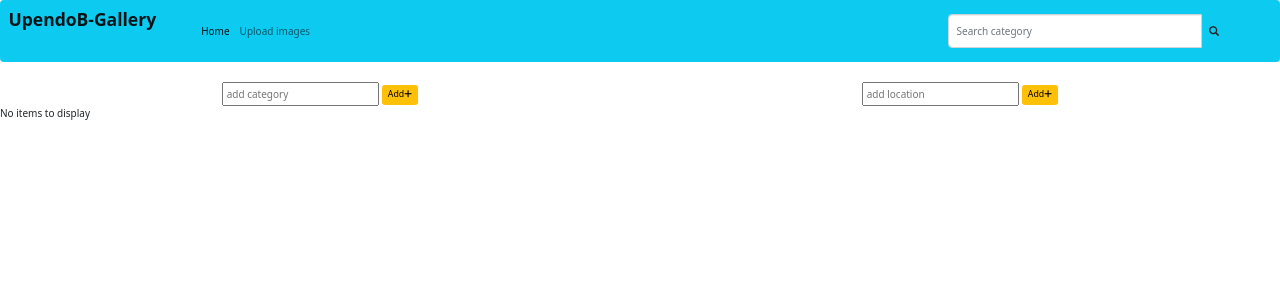
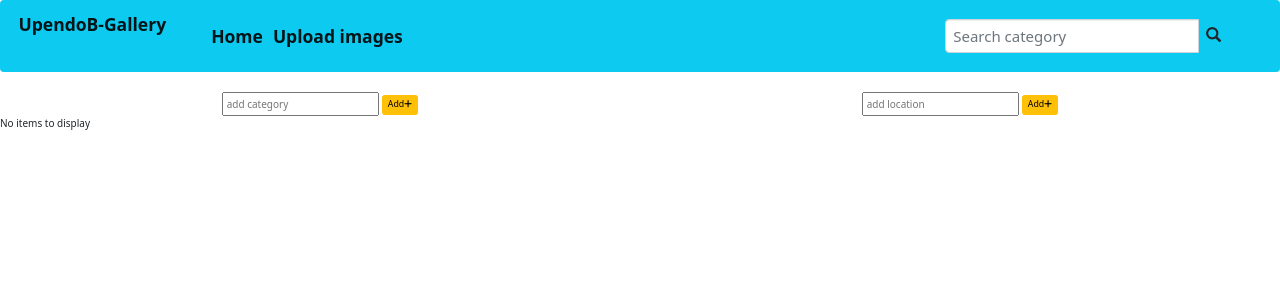
Before and after one commit to Abishag-Maitha/UpendoB-Gallery, a Django app: page / in a window 1280 px wide. Shown: the top 300 px of the page. Run offline with Django 4.2, Linux system fonts and the light colour scheme; data that the repository does not hold is empty; some libraries are stand-ins or nearby versions.

Commit message:
style navbar

```diff
--- a/gallery/templates/navbar.html
+++ b/gallery/templates/navbar.html
@@ -1,4 +1,4 @@
-<nav class="navbar navbar-expand-lg bg-info">
+<nav class="navbar navbar-expand-lg bg-info p-3">
     <div class="container-fluid">
         <a class="navbar-brand fs-3 fw-bold" href="#">UpendoB-Gallery</a>
         <button class="navbar-toggler" type="button" data-bs-toggle="collapse" data-bs-target="#navbarSupportedContent" aria-controls="navbarSupportedContent" aria-expanded="false" aria-label="Toggle navigation">
@@ -7,10 +7,10 @@
         <div class="collapse navbar-collapse" id="navbarSupportedContent">
             <ul class="navbar-nav me-auto mb-2 mb-lg-0">
                 <li class="nav-item">
-                    <a class="nav-link active " aria-current="page" href="{% url 'welcome' %}">Home</a>
+                    <a class="nav-link active fs-3 fw-bold" style="text-decoration: none;" href="{% url 'welcome' %}">Home</a>
                 </li>
                 <li class="nav-item">
-                    <a class="nav-link" href="{% url 'image_upload' %}">Upload images</a>
+                    <a class="nav-link active fs-3 fw-bold" style="text-decoration: none;" href="{% url 'image_upload' %}">Upload images</a>
                 </li>
             </ul>
             <!-- Adding a search form  -->
@@ -20,9 +20,9 @@
                     {% csrf_token %}
 
                     <div class="input-group">
-                        <input type="" class="form-control" placeholder="Search category" name="category">
+                        <input type="" class="form-control fs-4" placeholder="Search category" name="category">
                         <div class="input-group-btn">
-                            <button class="btn btn-default" type="submit"><i class="glyphicon glyphicon-search"></i></button>
+                            <button class="btn btn-default" type="submit"><i class="glyphicon glyphicon-search fs-4"></i></button>
                         </div>
                     </div>
 
```
